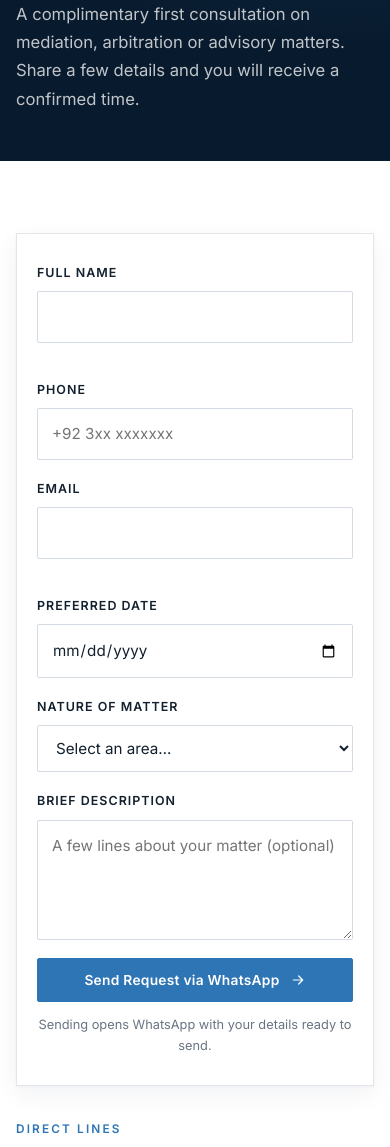
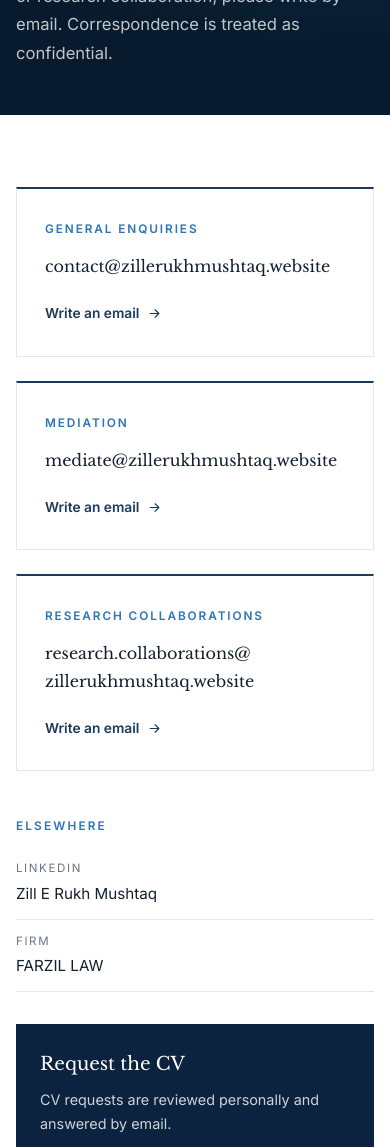
Before and after one commit to zillrh35-Farzillaw/zill-e-rukh-mushtaq-portfolio, a plain HTML site: page contact/index.html in a window 390 px wide. Shown: the part 283-1430 px from the top of the page. Drawn offline with nearby package versions, Linux system fonts and the light colour scheme.

Commit message:
Remove phone number and booking form; contact by email only
Co-Authored-By: Claude Opus 5.5 <noreply@anthropic.com>
Claude-Session: https://claude.ai/code/session_01WCnzwhRQ3coXkHtuAk4MXJ

```diff
--- a/assets/site.css
+++ b/assets/site.css
@@ -338,18 +338,14 @@ h1,h2,h3,h4{font-family:var(--serif);color:var(--ink);font-weight:400;line-heigh
 .lb button{position:absolute;top:18px;right:18px;background:none;border:1px solid rgba(255,255,255,.4);color:#fff;padding:9px 16px;font:600 .82rem var(--sans);cursor:pointer}
 
 /* ---------- contact page ---------- */
-.contact-grid{display:grid;grid-template-columns:1.2fr .8fr;gap:clamp(36px,6vw,72px);align-items:start}
-.form{background:#fff;border:1px solid var(--line);padding:36px 34px;box-shadow:var(--shadow)}
-.frow{display:grid;grid-template-columns:1fr 1fr;gap:18px}
-.field{display:flex;flex-direction:column;margin-bottom:18px}
-.field label{font-size:.78rem;font-weight:600;letter-spacing:.08em;text-transform:uppercase;color:var(--ink);margin-bottom:8px}
-.field input,.field select,.field textarea{font:inherit;font-size:.95rem;color:var(--ink);border:1px solid var(--line-2);background:#fff;padding:12px 14px;border-radius:2px;width:100%}
-.field textarea{min-height:120px;resize:vertical}
-.field input:focus,.field select:focus,.field textarea:focus{outline:none;border-color:var(--blue);box-shadow:0 0 0 3px rgba(46,117,182,.15)}
-.form .btn{width:100%;justify-content:center;cursor:pointer;font-family:var(--sans)}
-.form .hint{font-size:.8rem;color:var(--muted);margin-top:12px;text-align:center}
-.form .ok{display:none;margin-top:14px;padding:12px 14px;background:var(--mist);font-size:.86rem;color:var(--ink)}
-.form .ok.show{display:block}
+.mailgrid{display:grid;grid-template-columns:repeat(3,1fr);gap:24px}
+.mailcard{display:flex;flex-direction:column;text-decoration:none;background:#fff;border:1px solid var(--line);border-top:2px solid var(--navy);padding:30px 28px;transition:box-shadow .3s,border-color .3s}
+.mailcard:hover{box-shadow:var(--shadow);border-color:var(--line-2)}
+.mailcard span{font-size:.74rem;font-weight:600;letter-spacing:.16em;text-transform:uppercase;color:var(--blue)}
+.mailcard b{font-family:var(--serif);font-weight:400;font-size:1rem;color:var(--ink);margin:14px 0 22px;overflow-wrap:break-word;flex:1}
+.mailcard em{font-style:normal;display:inline-flex;align-items:center;gap:8px;font-size:.86rem;font-weight:600;color:var(--navy)}
+.mailcard em svg{width:15px;height:15px}
+@media(max-width:900px){.mailgrid{grid-template-columns:1fr}}
 .cinfo h3{font-family:var(--sans);font-size:.74rem;font-weight:600;letter-spacing:.18em;text-transform:uppercase;color:var(--blue);margin:0 0 14px}
 .cinfo a{display:block;text-decoration:none;color:var(--ink);font-size:.95rem;padding:12px 0;border-bottom:1px solid var(--line);overflow-wrap:anywhere}
 .cinfo a span{display:block;font-size:.72rem;letter-spacing:.14em;text-transform:uppercase;color:var(--muted);margin-bottom:2px}
--- a/assets/site.js
+++ b/assets/site.js
@@ -40,21 +40,6 @@
   document.addEventListener('keydown', function (e) { if (e.key === 'Escape') close(); });
 })();
 
-/* consultation request -> WhatsApp */
-function sendToWhatsApp(e) {
-  e.preventDefault();
-  var g = function (id) { return (document.getElementById(id).value || '').trim(); };
-  var lines = ['Assalam-o-Alaikum, I would like to book a consultation.', '', 'Name: ' + g('bk-name'), 'Phone: ' + g('bk-phone')];
-  if (g('bk-email')) lines.push('Email: ' + g('bk-email'));
-  lines.push('Matter: ' + g('bk-matter'));
-  if (g('bk-date')) lines.push('Preferred date: ' + g('bk-date'));
-  if (g('bk-msg')) lines.push('Details: ' + g('bk-msg'));
-  lines.push('', 'Sent via your portfolio site.');
-  var ok = document.getElementById('bk-ok'); if (ok) ok.classList.add('show');
-  window.open('https://wa.me/923100043077?text=' + encodeURIComponent(lines.join('\n')), '_blank');
-  return false;
-}
-
 /* old one-page links (e.g. /#booking) -> new pages */
 (function () {
   if (location.pathname !== '/' && location.pathname !== '/index.html') return;
--- a/contact/index.html
+++ b/contact/index.html
@@ -4,13 +4,13 @@
 <meta charset="UTF-8">
 <meta name="viewport" content="width=device-width, initial-scale=1">
 <title>Contact — Zill E Rukh Mushtaq</title>
-<meta name="description" content="Book a complimentary first consultation or get in touch with Zill E Rukh Mushtaq.">
+<meta name="description" content="Contact Zill E Rukh Mushtaq by email.">
 <meta name="robots" content="index, follow, max-image-preview:large">
 <link rel="canonical" href="https://www.zillerukhmushtaq.website/contact/">
 <meta property="og:type" content="website">
 <meta property="og:site_name" content="Zill E Rukh Mushtaq">
 <meta property="og:title" content="Contact — Zill E Rukh Mushtaq">
-<meta property="og:description" content="Book a complimentary first consultation or get in touch with Zill E Rukh Mushtaq.">
+<meta property="og:description" content="Contact Zill E Rukh Mushtaq by email.">
 <meta property="og:url" content="https://www.zillerukhmushtaq.website/contact/">
 <meta property="og:image" content="https://www.zillerukhmushtaq.website/assets/images/og-image.jpg">
 <meta name="twitter:card" content="summary_large_image">
@@ -35,34 +35,16 @@
 <section class="page-head">
   <div class="wrap">
     <div class="crumbs"><a href="/">Home</a> &nbsp;/&nbsp; Contact</div>
-    <h1>Contact &amp; Consultation</h1>
-    <p>A complimentary first consultation on mediation, arbitration or advisory matters. Share a few details and you will receive a confirmed time.</p>
+    <h1>Contact</h1>
+    <p>For mediation, arbitration, advisory matters or research collaboration, please write by email. Correspondence is treated as confidential.</p>
   </div>
 </section>
 
 <section class="sec">
-  <div class="wrap contact-grid">
-    <form class="form rv" onsubmit="return sendToWhatsApp(event)">
-      <div class="frow">
-        <div class="field"><label for="bk-name">Full Name</label><input id="bk-name" type="text" required autocomplete="name"></div>
-        <div class="field"><label for="bk-phone">Phone</label><input id="bk-phone" type="tel" required autocomplete="tel" placeholder="+92 3xx xxxxxxx"></div>
-      </div>
-      <div class="frow">
-        <div class="field"><label for="bk-email">Email</label><input id="bk-email" type="email" autocomplete="email"></div>
-        <div class="field"><label for="bk-date">Preferred Date</label><input id="bk-date" type="date"></div>
-      </div>
-      <div class="field"><label for="bk-matter">Nature of Matter</label><select id="bk-matter" required><option value="">Select an area…</option><option>Mediation</option><option>Arbitration</option><option>ADR / ODR Advisory</option><option>Citizenship &amp; Immigration</option><option>Corporate &amp; Regulatory</option><option>Tax Consultancy</option><option>Contract / IP Matter</option><option>General Legal Advice</option><option>Other</option></select></div>
-      <div class="field"><label for="bk-msg">Brief Description</label><textarea id="bk-msg" placeholder="A few lines about your matter (optional)"></textarea></div>
-      <button class="btn btn-solid" type="submit">Send Request via WhatsApp <svg viewBox="0 0 24 24" fill="none" stroke="currentColor" stroke-width="1.8" stroke-linecap="round" stroke-linejoin="round" aria-hidden="true"><path d="M5 12h14M13 6l6 6-6 6"/></svg></button>
-      <p class="hint">Sending opens WhatsApp with your details ready to send.</p>
-      <div class="ok" id="bk-ok">Opening WhatsApp… If it did not open, message +92 310 004 3077 directly.</div>
-    </form>
-    <div class="cinfo rv">
-      <h3>Direct Lines</h3>
-      <a href="mailto:contact@zillerukhmushtaq.website"><span>General</span>contact@zillerukhmushtaq.website</a>
-      <a href="mailto:mediate@zillerukhmushtaq.website"><span>Mediation</span>mediate@zillerukhmushtaq.website</a>
-      <a href="mailto:research.collaborations@zillerukhmushtaq.website"><span>Research</span>research.collaborations@zillerukhmushtaq.website</a>
-      <a href="tel:+923100043077"><span>Phone / WhatsApp</span>+92 310 004 3077</a>
+  <div class="wrap">
+    <div class="mailgrid rv"><a class="mailcard" href="mailto:contact@zillerukhmushtaq.website"><span>General enquiries</span><b>contact@<wbr>zillerukhmushtaq.website</b><em>Write an email <svg viewBox="0 0 24 24" fill="none" stroke="currentColor" stroke-width="1.8" stroke-linecap="round" stroke-linejoin="round" aria-hidden="true"><path d="M5 12h14M13 6l6 6-6 6"/></svg></em></a><a class="mailcard" href="mailto:mediate@zillerukhmushtaq.website"><span>Mediation</span><b>mediate@<wbr>zillerukhmushtaq.website</b><em>Write an email <svg viewBox="0 0 24 24" fill="none" stroke="currentColor" stroke-width="1.8" stroke-linecap="round" stroke-linejoin="round" aria-hidden="true"><path d="M5 12h14M13 6l6 6-6 6"/></svg></em></a><a class="mailcard" href="mailto:research.collaborations@zillerukhmushtaq.website"><span>Research collaborations</span><b>research.collaborations@<wbr>zillerukhmushtaq.website</b><em>Write an email <svg viewBox="0 0 24 24" fill="none" stroke="currentColor" stroke-width="1.8" stroke-linecap="round" stroke-linejoin="round" aria-hidden="true"><path d="M5 12h14M13 6l6 6-6 6"/></svg></em></a></div>
+    <div class="cinfo rv" style="margin-top:48px;max-width:640px">
+      <h3>Elsewhere</h3>
       <a href="https://www.linkedin.com/in/zill-e-027b14214" target="_blank" rel="noopener"><span>LinkedIn</span>Zill E Rukh Mushtaq</a>
       <a href="https://farzillaw.com" target="_blank" rel="noopener"><span>Firm</span>FARZIL LAW</a>
       <div class="box"><b>Request the CV</b>CV requests are reviewed personally and answered by email.<br><a class="btn btn-light" href="https://docs.google.com/forms/d/e/1FAIpQLSdoeeIFON1o76XCWX1p0hZdsmMvuJ5bt9blDRISQGNH2N7--w/viewform" target="_blank" rel="noopener">Request CV <svg viewBox="0 0 24 24" fill="none" stroke="currentColor" stroke-width="1.8" stroke-linecap="round" stroke-linejoin="round" aria-hidden="true"><path d="M5 12h14M13 6l6 6-6 6"/></svg></a></div>
```
Also changed, not shown: credentials/index.html (+3 -3 lines), engagements/index.html (+3 -3 lines), index.html (+4 -4 lines), practice/index.html (+3 -3 lines), publications/index.html (+3 -3 lines), 1 other file.
